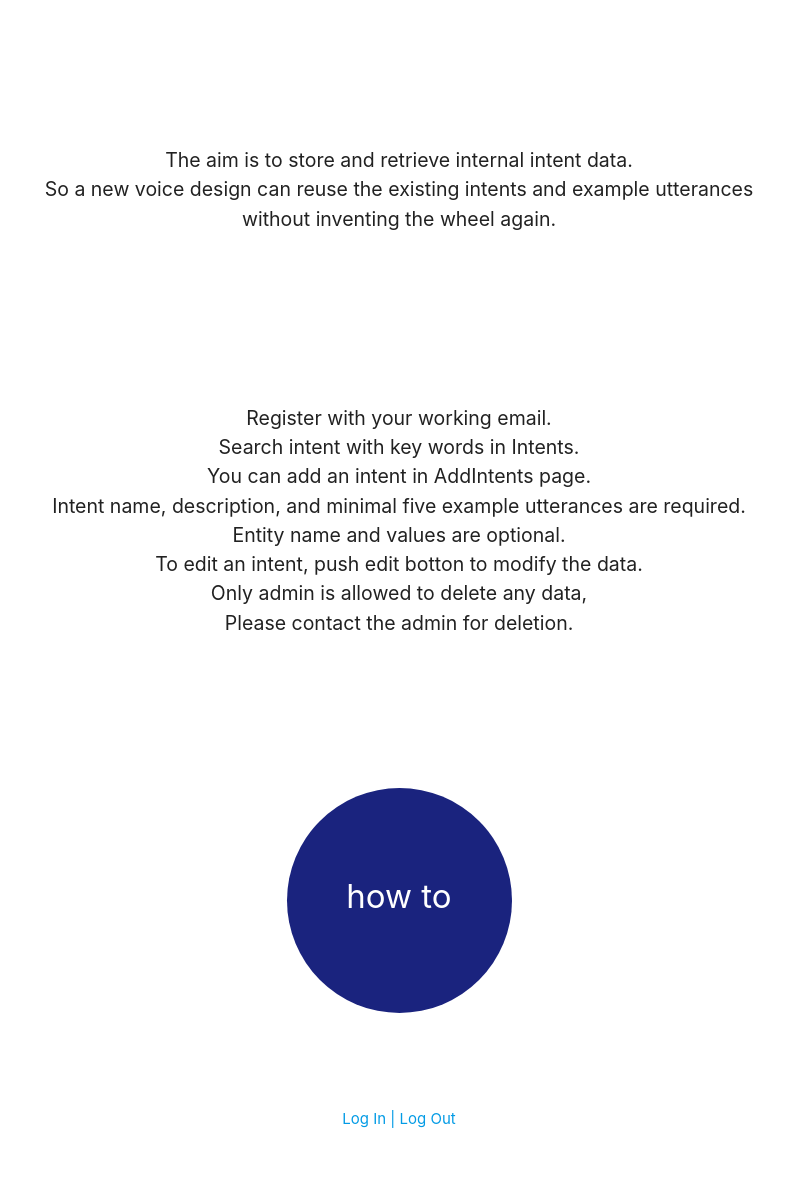
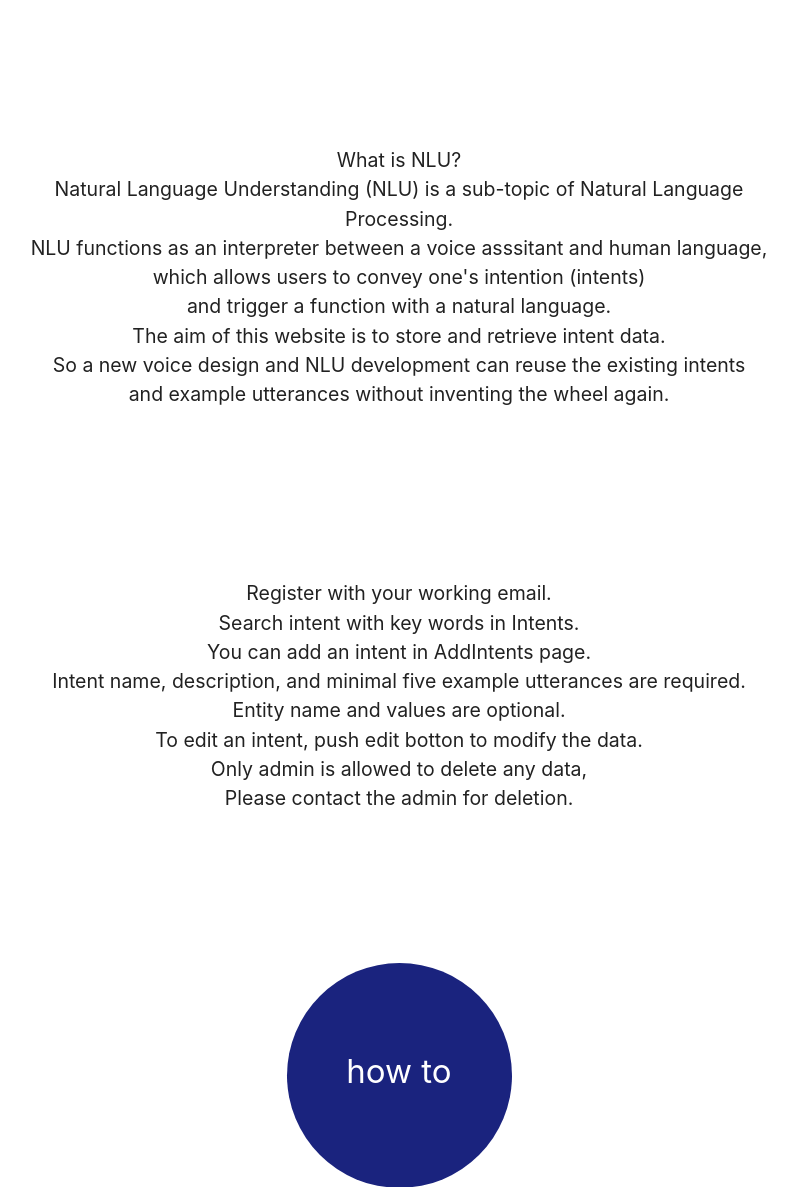
Before and after one commit to lilychuang78/milestone3, a Flask app: page / in a window 1280 px wide. Shown: the part 443-1630 px from the top of the page, without its empty margins (241-1038 px from the left). Before the commit the page ends 1571 px from the top, so only its background shows below. Run offline with Flask 2, Linux system fonts and the light colour scheme; some libraries are stand-ins or nearby versions.

Commit message:
update the text on homepage about what NLU is

```diff
--- a/templates/home.html
+++ b/templates/home.html
@@ -8,9 +8,14 @@
     </div>
     <div class="col s12 m8">
         <div class="text-container center-align">
-                <p>The aim is to store and retrieve internal intent data.<br>
-                    So a new voice design can reuse the existing intents and example utterances<br>
-                    without inventing the wheel again.</p>
+            <p>What is NLU?</br>
+                Natural Language Understanding (NLU) is a sub-topic of Natural Language Processing.</br>
+                NLU functions as an interpreter between a voice asssitant and human language,</br>
+                which allows users to convey one's intention (intents)</br>
+                and trigger a function with a natural language.</br>
+                The aim of this website is to store and retrieve intent data.<br>
+                So a new voice design and NLU development can reuse the existing intents<br>
+                and example utterances without inventing the wheel again.</p>
         </div>
     </div>
 </div>
```
Lines whose indentation alone changed are shown as unchanged.
